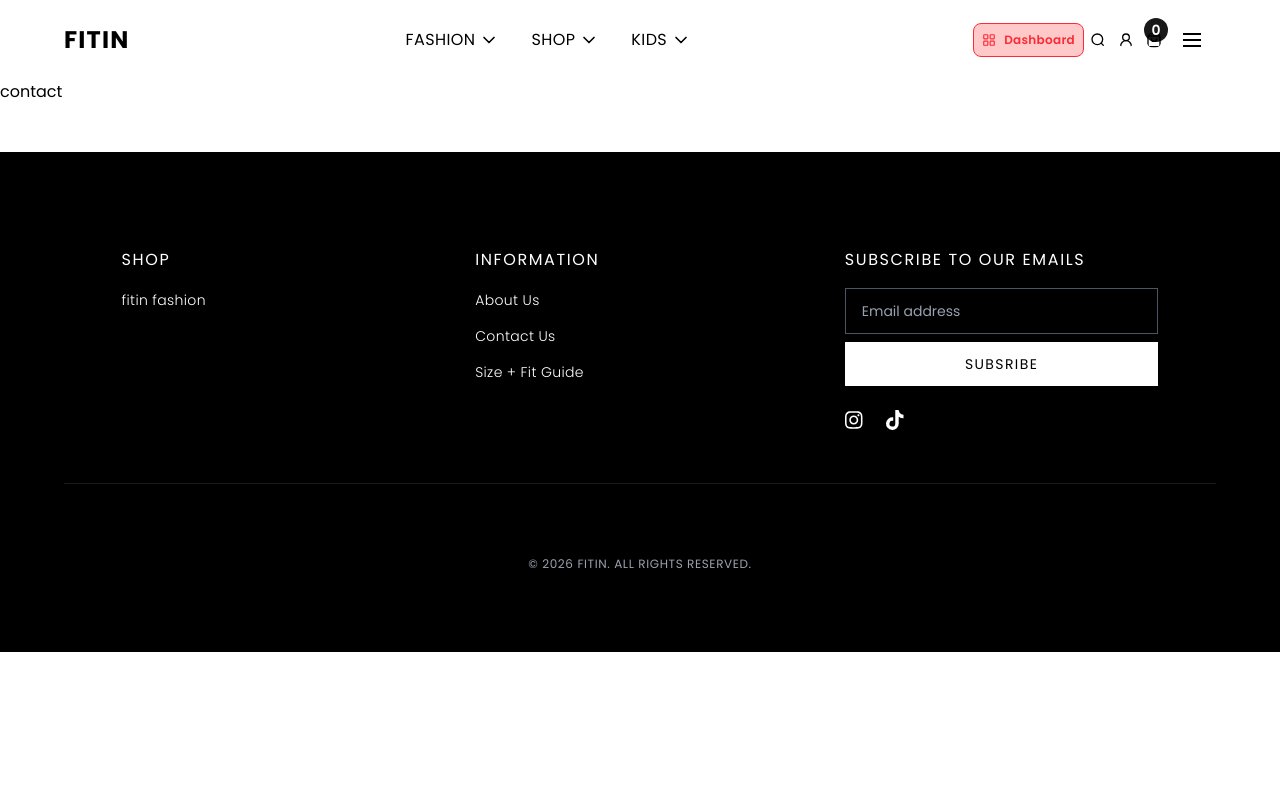
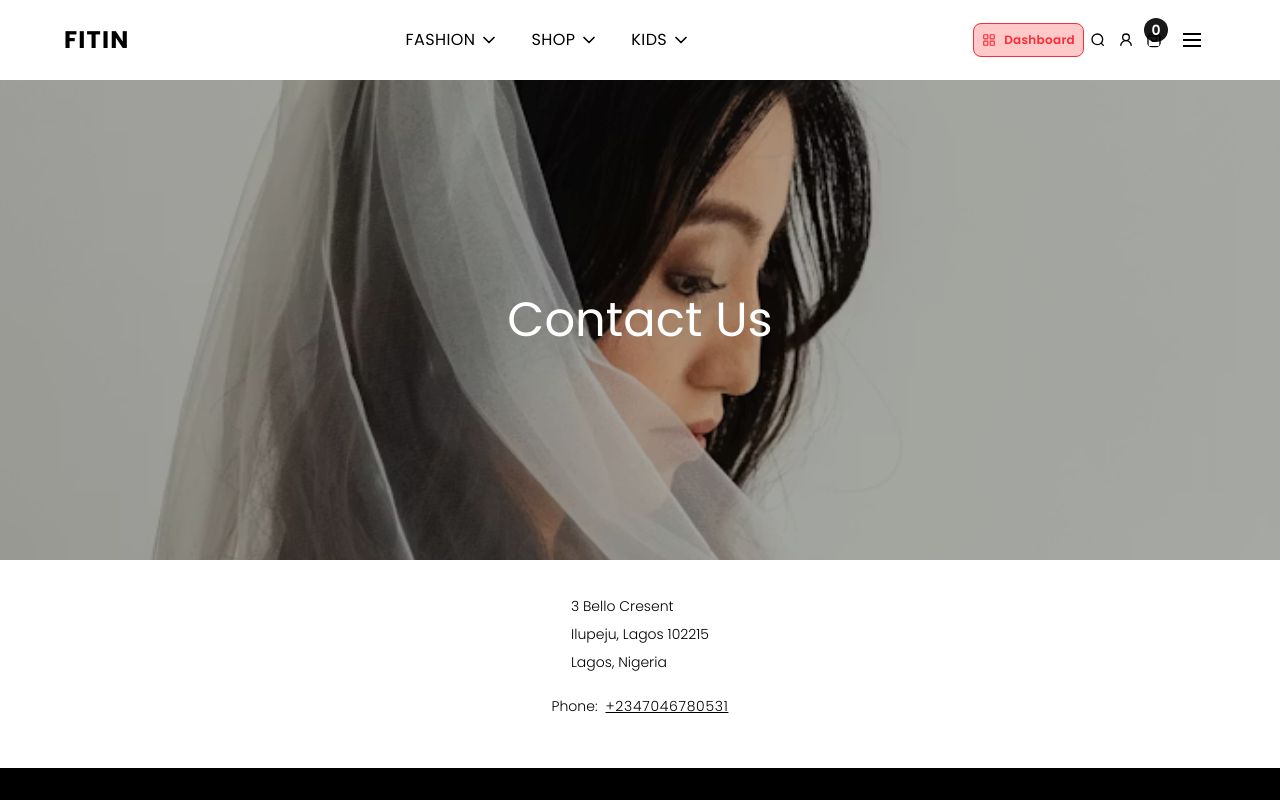
Before and after one commit to Udeme01/fitin_brand, a React (Vite) app: page /contact in a window 1280 px wide. Shown: the top 800 px of the page. Built offline with nearby package versions, Linux system fonts and the light colour scheme.

Commit message:
worked on the contact's hero section and added contact details. working on contact form currently

```diff
--- a/src/pages/Contact.jsx
+++ b/src/pages/Contact.jsx
@@ -1,9 +1,44 @@
 import React from "react";
+import contactimg from "/images/hero/wedding_dress_15.avif";
+import Input from "../components/ui/Input";
 
 const Contact = () => {
-  return <div>
-    contact
-  </div>;
+  return (
+    <section>
+      <section className="relative">
+        <img
+          src={contactimg}
+          alt="a woman wearing a white wedding gown"
+          className="w-full mx-auto object-cover h-[60vh]"
+        />
+        <div className="bg-black/20 absolute top-0 right-0 bottom-0 left-0" />
+        <h1 className="absolute top-1/2 left-1/2 -translate-x-1/2 -translate-y-1/2 text-white text-5xl w-full text-center py-6">
+          Contact Us
+        </h1>
+      </section>
+
+      {/* contact details */}
+      <section className="flex flex-col items-center justify-center leading-7 my-8 space-y-4 font-light text-sm">
+        <div>
+          <p>3 Bello Cresent</p>
+          <p>Ilupeju, Lagos 102215</p>
+          <p>Lagos, Nigeria</p>
+        </div>
+        <div>
+          <label className="mr-2">Phone:</label>
+          <a
+            href="tel:+2347046780531"
+            className="underline font-light tracking-wider"
+          >
+            +2347046780531
+          </a>
+        </div>
+      </section>
+
+      {/* contact input fields */}
+      {/* there's a contact form component for this... */}
+    </section>
+  );
 };
 
 export default Contact;
```
